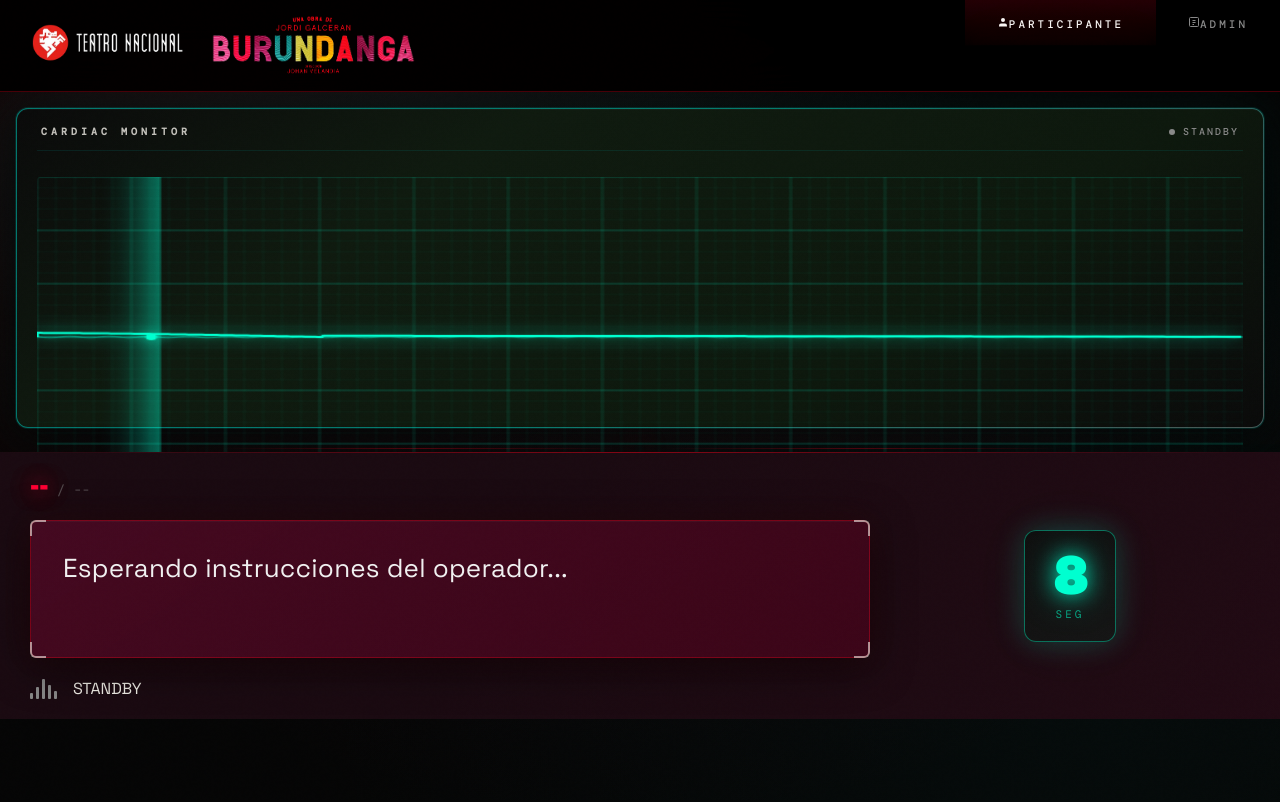
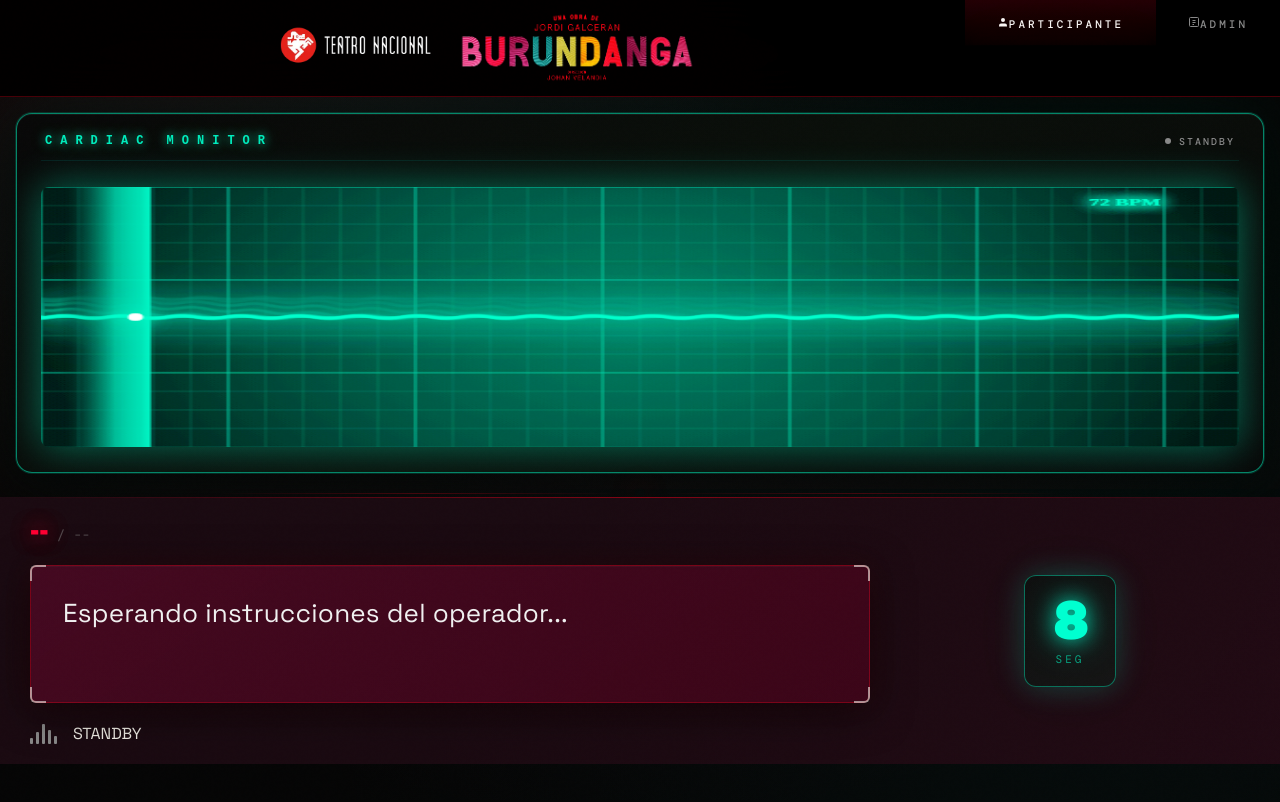
Before and after one commit to plannerpenta-lang/sinoudal, a React (Vite) app: page / in a window 1280 px wide. Shown: the top 802 px of the page. Built offline with nearby package versions, Linux system fonts and the light colour scheme; no server answers.

Commit message:
feat: enhanced cardiac monitor with aurora glow, pulse sync, and premium ECG effects

```diff
--- a/src/components/game/HeartbeatDisplay.jsx
+++ b/src/components/game/HeartbeatDisplay.jsx
@@ -5,14 +5,13 @@
   const phaseRef = useRef(0);
   const offsetRef = useRef(0);
   const modeRef = useRef(mode);
+  const pulseRef = useRef(0);
 
-  // Keep modeRef in sync with prop
   useEffect(() => {
     modeRef.current = mode;
   }, [mode]);
 
   useEffect(() => {
-    console.log('[HEARTBEAT] effect running, mode:', mode);
     const canvas = canvasRef.current;
     if (!canvas) return;
 
@@ -22,112 +21,151 @@
 
     const draw = () => {
       const currentMode = modeRef.current;
-
       const now = performance.now();
       const delta = now - lastTime;
       lastTime = now;
-
-      ctx.clearRect(0, 0, canvas.width, canvas.height);
-
-      const currentBpm = currentMode === 'boosted' ? 140 : currentMode === 'idle' ? 38 : 72;
-
-      const beatInterval = 60000 / currentBpm;
-      const phaseIncrement = (16.67 / beatInterval) * delta * 0.06;
-      phaseRef.current = (phaseRef.current + phaseIncrement) % 1;
-
-      offsetRef.current = (offsetRef.current + phaseIncrement * 0.08) % 1;
 
       const w = canvas.width;
       const h = canvas.height;
       const centerY = h / 2;
 
-      // ── OSCILLOSCOPE GRID ──
-      ctx.strokeStyle = currentMode === 'glitch' ? 'rgba(236, 0, 24, 0.15)' : 'rgba(0, 255, 200, 0.15)';
-      ctx.lineWidth = 0.3;
+      // Clear with fade effect for trail
+      ctx.fillStyle = 'rgba(5, 5, 5, 0.15)';
+      ctx.fillRect(0, 0, w, h);
 
-      for (let x = 0; x <= w; x += 10) {
+      const currentBpm = currentMode === 'boosted' ? 140 : currentMode === 'idle' ? 38 : 72;
+      const beatInterval = 60000 / currentBpm;
+      const phaseIncrement = (16.67 / beatInterval) * delta * 0.06;
+      phaseRef.current = (phaseRef.current + phaseIncrement) % 1;
+      offsetRef.current = (offsetRef.current + phaseIncrement * 0.08) % 1;
+
+      // Pulse effect synced with heartbeat
+      const pulseSpeed = currentMode === 'boosted' ? 2.3 : currentMode === 'idle' ? 0.6 : 1.2;
+      pulseRef.current += delta * 0.001 * pulseSpeed;
+      const pulseIntensity = (Math.sin(pulseRef.current) + 1) / 2;
+
+      // Aurora background glow
+      const auroraGrad = ctx.createRadialGradient(w/2, h/2, 0, w/2, h/2, w);
+      if (currentMode === 'glitch') {
+        auroraGrad.addColorStop(0, `rgba(255, 0, 50, ${0.1 + pulseIntensity * 0.1})`);
+        auroraGrad.addColorStop(0.5, 'rgba(255, 0, 50, 0.02)');
+      } else if (currentMode === 'boosted') {
+        auroraGrad.addColorStop(0, `rgba(255, 0, 80, ${0.15 + pulseIntensity * 0.15})`);
+        auroraGrad.addColorStop(0.5, 'rgba(255, 0, 50, 0.03)');
+      } else {
+        auroraGrad.addColorStop(0, `rgba(0, 255, 200, ${0.08 + pulseIntensity * 0.08})`);
+        auroraGrad.addColorStop(0.5, 'rgba(0, 255, 200, 0.02)');
+      }
+      auroraGrad.addColorStop(1, 'transparent');
+      ctx.fillStyle = auroraGrad;
+      ctx.fillRect(0, 0, w, h);
+
+      // Enhanced grid with glow
+      ctx.strokeStyle = currentMode === 'glitch' || currentMode === 'boosted'
+        ? `rgba(255, 0, 50, ${0.08 + pulseIntensity * 0.05})`
+        : `rgba(0, 255, 200, ${0.08 + pulseIntensity * 0.05})`;
+      ctx.lineWidth = 0.4;
+      ctx.shadowBlur = 8;
+      ctx.shadowColor = ctx.strokeStyle;
+
+      for (let x = 0; x <= w; x += 20) {
         ctx.beginPath();
         ctx.moveTo(x, 0);
         ctx.lineTo(x, h);
         ctx.stroke();
       }
-      for (let y = 0; y <= h; y += 10) {
+      for (let y = 0; y <= h; y += 20) {
         ctx.beginPath();
         ctx.moveTo(0, y);
         ctx.lineTo(w, y);
         ctx.stroke();
       }
 
-      ctx.strokeStyle = currentMode === 'glitch' ? 'rgba(236, 0, 24, 0.25)' : 'rgba(0, 255, 200, 0.2)';
-      ctx.lineWidth = 0.6;
-      for (let x = 0; x <= w; x += 50) {
+      // Major grid lines
+      ctx.strokeStyle = currentMode === 'glitch' || currentMode === 'boosted'
+        ? `rgba(255, 0, 50, ${0.15 + pulseIntensity * 0.1})`
+        : `rgba(0, 255, 200, ${0.15 + pulseIntensity * 0.1})`;
+      ctx.lineWidth = 0.8;
+      ctx.shadowBlur = 15;
+
+      for (let x = 0; x <= w; x += 100) {
         ctx.beginPath();
         ctx.moveTo(x, 0);
         ctx.lineTo(x, h);
         ctx.stroke();
       }
-
-      ctx.strokeStyle = currentMode === 'glitch' ? 'rgba(236, 0, 24, 0.35)' : 'rgba(0, 255, 200, 0.3)';
-      ctx.lineWidth = 0.8;
-      for (let y = 0; y <= h; y += 50) {
+      for (let y = 0; y <= h; y += 100) {
         ctx.beginPath();
         ctx.moveTo(0, y);
         ctx.lineTo(w, y);
         ctx.stroke();
       }
 
-      ctx.strokeStyle = currentMode === 'glitch' ? 'rgba(236, 0, 24, 0.5)' : 'rgba(0, 191, 176, 0.4)';
+      // Center line
+      ctx.strokeStyle = currentMode === 'glitch' || currentMode === 'boosted'
+        ? `rgba(255, 0, 50, ${0.3 + pulseIntensity * 0.2})`
+        : `rgba(0, 255, 200, ${0.3 + pulseIntensity * 0.2})`;
       ctx.lineWidth = 1;
+      ctx.shadowBlur = 20;
       ctx.beginPath();
       ctx.moveTo(0, centerY);
       ctx.lineTo(w, centerY);
       ctx.stroke();
+      ctx.shadowBlur = 0;
 
       if (currentMode === 'glitch') {
-        ctx.strokeStyle = '#ff0033';
-        ctx.lineWidth = 1.5;
+        // Enhanced glitch effect
+        const glitchIntensity = 0.5 + pulseIntensity * 0.5;
+        ctx.strokeStyle = `rgba(255, 0, 50, ${glitchIntensity})`;
+        ctx.lineWidth = 2;
         ctx.shadowColor = '#ff0033';
-        ctx.shadowBlur = 15;
+        ctx.shadowBlur = 20 + pulseIntensity * 10;
         ctx.beginPath();
         ctx.moveTo(0, centerY);
         for (let x = 0; x < w; x++) {
-          const slice = Math.random() > 0.9 ? (Math.random() - 0.5) * 30 : 0;
-          ctx.lineTo(x, centerY + slice);
+          const noise = Math.random() > 0.85 ? (Math.random() - 0.5) * 40 * glitchIntensity : 0;
+          const y = centerY + noise + Math.sin(x * 0.1) * 5;
+          ctx.lineTo(x, y);
         }
         ctx.stroke();
 
-        ctx.fillStyle = 'rgba(255, 0, 51, 0.1)';
+        // Glitch fill
+        ctx.fillStyle = `rgba(255, 0, 50, ${0.05 + pulseIntensity * 0.1})`;
         ctx.fillRect(0, 0, w, h);
 
-        ctx.strokeStyle = 'rgba(236, 0, 24, 0.4)';
-        ctx.lineWidth = 0.5;
-        for (let i = 0; i < 8; i++) {
-          const ny = Math.random() * h;
-          ctx.beginPath();
-          ctx.moveTo(0, ny);
-          ctx.lineTo(w, ny + (Math.random() - 0.5) * 10);
-          ctx.stroke();
+        // Horizontal glitch lines
+        for (let i = 0; i < 12; i++) {
+          const y = Math.random() * h;
+          const thickness = Math.random() * 3;
+          ctx.fillStyle = `rgba(255, 0, 50, ${Math.random() * 0.3})`;
+          ctx.fillRect(0, y, w, thickness);
         }
       } else if (currentMode === 'flatline') {
-        ctx.strokeStyle = 'rgba(0, 255, 208, 0.5)';
-        ctx.lineWidth = 1.5;
-        ctx.shadowColor = '#00ffd0';
-        ctx.shadowBlur = 8;
+        // Flatline with subtle pulse
+        ctx.strokeStyle = `rgba(100, 100, 100, ${0.4 + pulseIntensity * 0.1})`;
+        ctx.lineWidth = 2;
+        ctx.shadowColor = '#666';
+        ctx.shadowBlur = 5;
         ctx.beginPath();
         ctx.moveTo(0, centerY);
         ctx.lineTo(w, centerY);
         ctx.stroke();
         ctx.shadowBlur = 0;
       } else {
-        // ── NORMAL / BOOSTED MODE ──
-        const baseColor = currentMode === 'boosted' ? '#ff0033' : '#00ffd0';
-        const glowColor = currentMode === 'boosted' ? '#ff0033' : '#00ffd0';
-        const lineW = currentMode === 'boosted' ? 2.5 : 2;
+        // Normal / Boosted ECG
+        const isBoosted = currentMode === 'boosted';
+        const baseColor = isBoosted ? '#ff0055' : '#00ffcc';
+        const glowColor = isBoosted ? '#ff0055' : '#00ffcc';
+        const lineW = isBoosted ? 3 : 2.5;
+        const glowIntensity = isBoosted ? 30 + pulseIntensity * 15 : 25 + pulseIntensity * 10;
 
+        // Main ECG line with enhanced glow
         ctx.shadowColor = glowColor;
-        ctx.shadowBlur = currentMode === 'boosted' ? 25 : 15;
+        ctx.shadowBlur = glowIntensity;
         ctx.strokeStyle = baseColor;
         ctx.lineWidth = lineW;
+        ctx.lineCap = 'round';
+        ctx.lineJoin = 'round';
         ctx.beginPath();
         ctx.moveTo(0, centerY);
 
@@ -135,55 +173,65 @@
 
         for (let x = 0; x < w; x++) {
           const t = x / w;
-          const rawPhase = cycle + t * 0.18;
+          const rawPhase = cycle + t * 0.15;
           const phase = rawPhase % 1;
 
           let y = centerY;
-          y += Math.sin(x * 0.3 + phaseRef.current * 10) * 0.8;
 
-          if (phase < 0.06) {
-            y = centerY;
-          } else if (phase < 0.10) {
-            y = centerY - 8 * Math.sin((phase - 0.06) / 0.04 * Math.PI);
-          } else if (phase < 0.13) {
-            y = centerY;
-          } else if (phase < 0.17) {
-            y = centerY + 5 * Math.sin((phase - 0.13) / 0.04 * Math.PI);
-          } else if (phase < 0.22) {
-            y = centerY - 58 * Math.sin((phase - 0.17) / 0.05 * Math.PI);
-          } else if (phase < 0.26) {
-            y = centerY + 14 * Math.sin((phase - 0.22) / 0.04 * Math.PI);
-          } else if (phase < 0.36) {
-            y = centerY - 2;
-          } else if (phase < 0.52) {
-            y = centerY - 18 * Math.sin((phase - 0.36) / 0.16 * Math.PI);
-          } else if (phase < 0.62) {
-            y = centerY - 4 * Math.sin((phase - 0.52) / 0.1 * Math.PI);
-          } else {
-            y = centerY + Math.sin(phase * 8) * 1.2;
+          // Smoother baseline
+          y += Math.sin(x * 0.2 + cycle * 15) * 1.5;
+
+          // P wave (atrial depolarization)
+          if (phase >= 0.08 && phase < 0.14) {
+            const pPhase = (phase - 0.08) / 0.06;
+            y -= 12 * Math.sin(pPhase * Math.PI);
+          }
+          // QRS complex (ventricular depolarization)
+          else if (phase >= 0.16 && phase < 0.22) {
+            const qrsPhase = (phase - 0.16) / 0.06;
+            if (qrsPhase < 0.15) {
+              y += 8; // Q
+            } else if (qrsPhase < 0.5) {
+              y -= 65 * Math.sin((qrsPhase - 0.15) / 0.35 * Math.PI); // R (taller)
+            } else {
+              y += 18 * Math.sin((qrsPhase - 0.5) / 0.5 * Math.PI); // S
+            }
+          }
+          // T wave (ventricular repolarization)
+          else if (phase >= 0.36 && phase < 0.52) {
+            const tPhase = (phase - 0.36) / 0.16;
+            y -= 20 * Math.sin(tPhase * Math.PI);
           }
 
           ctx.lineTo(x, y);
         }
         ctx.stroke();
 
-        // ── Phosphor afterglow ──
-        ctx.shadowBlur = 4;
-        ctx.globalAlpha = 0.25;
-        ctx.strokeStyle = baseColor;
-        ctx.lineWidth = lineW * 0.6;
+        // Secondary glow layer
+        ctx.globalAlpha = 0.4;
+        ctx.shadowBlur = glowIntensity * 2;
+        ctx.lineWidth = lineW * 1.5;
+        ctx.stroke();
+        ctx.globalAlpha = 1;
+
+        // Phosphor afterglow trail
+        ctx.shadowBlur = 8;
+        ctx.globalAlpha = 0.3;
+        ctx.lineWidth = lineW * 0.7;
         ctx.beginPath();
         for (let x = 0; x < w; x++) {
           const t = x / w;
-          const rawPhase = cycle + t * 0.18 - 0.015;
+          const rawPhase = cycle + t * 0.15 - 0.02;
           const phase = ((rawPhase % 1) + 1) % 1;
           let y = centerY;
-          y += Math.sin(x * 0.3 + phaseRef.current * 10) * 0.8;
-          if (phase >= 0.17 && phase < 0.22) {
-            y = centerY - 58 * Math.sin((phase - 0.17) / 0.05 * Math.PI);
-          } else if (phase >= 0.36 && phase < 0.52) {
-            y = centerY - 18 * Math.sin((phase - 0.36) / 0.16 * Math.PI);
+
+          if (phase >= 0.16 && phase < 0.22) {
+            const qrsPhase = (phase - 0.16) / 0.06;
+            if (qrsPhase >= 0.15 && qrsPhase < 0.5) {
+              y -= 65 * Math.sin((qrsPhase - 0.15) / 0.35 * Math.PI);
+            }
           }
+
           if (x === 0) ctx.moveTo(x, y);
           else ctx.lineTo(x, y);
         }
@@ -191,21 +239,33 @@
         ctx.globalAlpha = 1;
         ctx.shadowBlur = 0;
 
-        // ── Moving scan line ──
-        const scanX = (offsetRef.current * w * 0.18) % w;
-        const scanGrad = ctx.createLinearGradient(scanX - 30, 0, scanX + 5, 0);
+        // Enhanced scan line
+        const scanX = (offsetRef.current * w * 0.15) % w;
+        const scanGrad = ctx.createLinearGradient(scanX - 40, 0, scanX + 8, 0);
         scanGrad.addColorStop(0, 'transparent');
-        scanGrad.addColorStop(0.7, `${baseColor}33`);
-        scanGrad.addColorStop(1, `${baseColor}66`);
+        scanGrad.addColorStop(0.6, `${baseColor}44`);
+        scanGrad.addColorStop(0.9, `${baseColor}88`);
+        scanGrad.addColorStop(1, `${baseColor}CC`);
         ctx.fillStyle = scanGrad;
-        ctx.fillRect(scanX - 30, 0, 35, h);
+        ctx.fillRect(scanX - 40, 0, 48, h);
 
+        // Bright dot at scan position
+        ctx.shadowColor = baseColor;
+        ctx.shadowBlur = 15;
+        ctx.fillStyle = '#fff';
+        ctx.beginPath();
+        ctx.arc(scanX, centerY, 4, 0, Math.PI * 2);
+        ctx.fill();
+        ctx.shadowBlur = 0;
+
+        // BPM indicator glow
+        const bpmX = w - 80;
+        const bpmY = 20;
+        ctx.font = 'bold 11px Rajdhani';
+        ctx.fillStyle = baseColor;
         ctx.shadowColor = baseColor;
         ctx.shadowBlur = 10;
-        ctx.fillStyle = baseColor;
-        ctx.beginPath();
-        ctx.arc(scanX, centerY, 3, 0, Math.PI * 2);
-        ctx.fill();
+        ctx.fillText(`${currentBpm} BPM`, bpmX, bpmY);
         ctx.shadowBlur = 0;
       }
 
@@ -221,7 +281,17 @@
 
   return (
     <div className="heartbeat-wrapper">
-      <canvas ref={canvasRef} className="ecg-canvas" width={640} height={300} />
+      <canvas
+        ref={canvasRef}
+        className="ecg-canvas"
+        width={640}
+        height={280}
+        style={{
+          filter: mode === 'boosted' || mode === 'glitch'
+            ? 'drop-shadow(0 0 20px rgba(255,0,80,0.5))'
+            : 'drop-shadow(0 0 20px rgba(0,255,200,0.4))'
+        }}
+      />
     </div>
   );
 }
--- a/src/components/game/LandingPage.css
+++ b/src/components/game/LandingPage.css
@@ -48,17 +48,18 @@
 .monitor-frame {
     width: 100%;
     max-width: 100%;
-    height: 40vh;
-    background: linear-gradient(145deg, #0a0a0a 0%, #0f1a0f 30%, #0d180d 70%, #0a0a0a 100%);
-    border: 1px solid rgba(0, 191, 176, 0.6);
-    border-radius: 12px;
-    padding: 16px 20px;
+    height: 45vh;
+    background: linear-gradient(145deg, #080808 0%, #0a0f0a 50%, #080808 100%);
+    border: 1px solid rgba(0, 255, 200, 0.5);
+    border-radius: 16px;
+    padding: 20px 24px;
     position: relative;
     box-shadow:
-      0 0 0 1px rgba(0, 191, 176, 0.15),
-      0 8px 40px rgba(0, 0, 0, 0.8),
-      0 0 60px rgba(0, 191, 176, 0.1),
-      inset 0 1px 0 rgba(255, 255, 255, 0.03);
+        0 0 0 1px rgba(0, 255, 200, 0.15),
+        0 8px 60px rgba(0, 0, 0, 0.9),
+        0 0 80px rgba(0, 255, 200, 0.1),
+        inset 0 1px 0 rgba(255, 255, 255, 0.05);
+    overflow: hidden;
 }
 
 .monitor-frame::before {
@@ -84,13 +85,22 @@
 }
 
 .monitor-title {
-  font-family: var(--font-mono);
-  font-size: 10px;
+  font-family: 'Orbitron', monospace;
+  font-size: 12px;
   font-weight: 700;
-  color: var(--teal);
-  letter-spacing: 4px;
+  color: #00ffcc;
+  letter-spacing: 8px;
   text-transform: uppercase;
-  opacity: 0.8;
+  text-shadow:
+      0 0 10px rgba(0, 255, 200, 0.8),
+      0 0 20px rgba(0, 255, 200, 0.5),
+      0 0 30px rgba(0, 255, 200, 0.3);
+  animation: titlePulse 3s ease-in-out infinite;
+}
+
+@keyframes titlePulse {
+  0%, 100% { opacity: 0.9; }
+  50% { opacity: 1; }
 }
 
 .monitor-status {
@@ -141,14 +151,20 @@
 .heartbeat-wrapper {
   position: relative;
   width: 100%;
+  flex: 1;
+  display: flex;
+  align-items: center;
+  justify-content: center;
 }
 
 /* ── ECG CANVAS ── */
 .ecg-canvas {
   width: 100%;
-  height: 40vh;
+  height: 100%;
+  max-height: 260px;
   display: block;
-  border-radius: 4px;
+  border-radius: 8px;
+  background: radial-gradient(ellipse at center, rgba(0, 20, 20, 0.3) 0%, transparent 70%);
 }
 
 /* ── CENTER DIVIDER ── */
--- a/src/index.css
+++ b/src/index.css
@@ -93,9 +93,11 @@
 .nav-brand {
   display: flex;
   align-items: center;
+  justify-content: center;
   gap: 8px;
   padding: 8px 16px;
   flex-shrink: 0;
+  flex: 1;
 }
 
 .nav-tabs {
@@ -109,7 +111,7 @@
 }
 
 .brand-logo-text {
-  height: 70px;
+  height: 80px;
   width: auto;
   object-fit: contain;
   display: inline-block;
```
